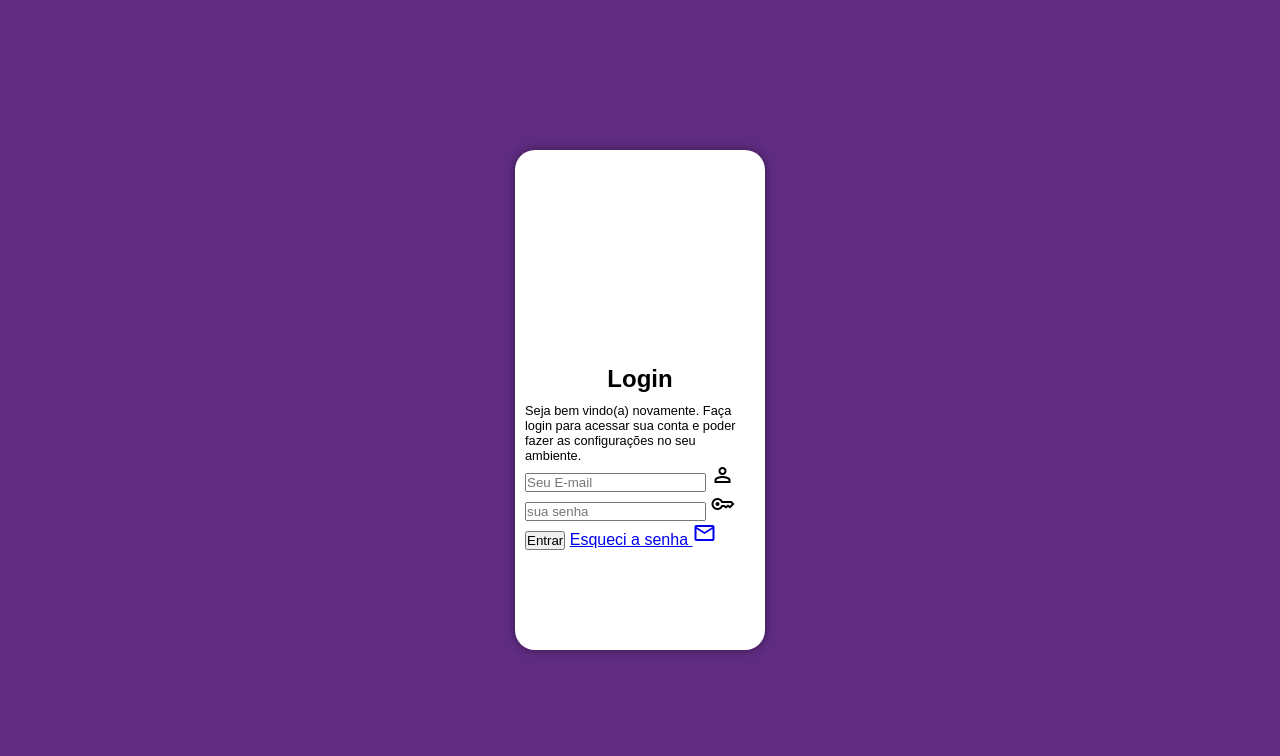
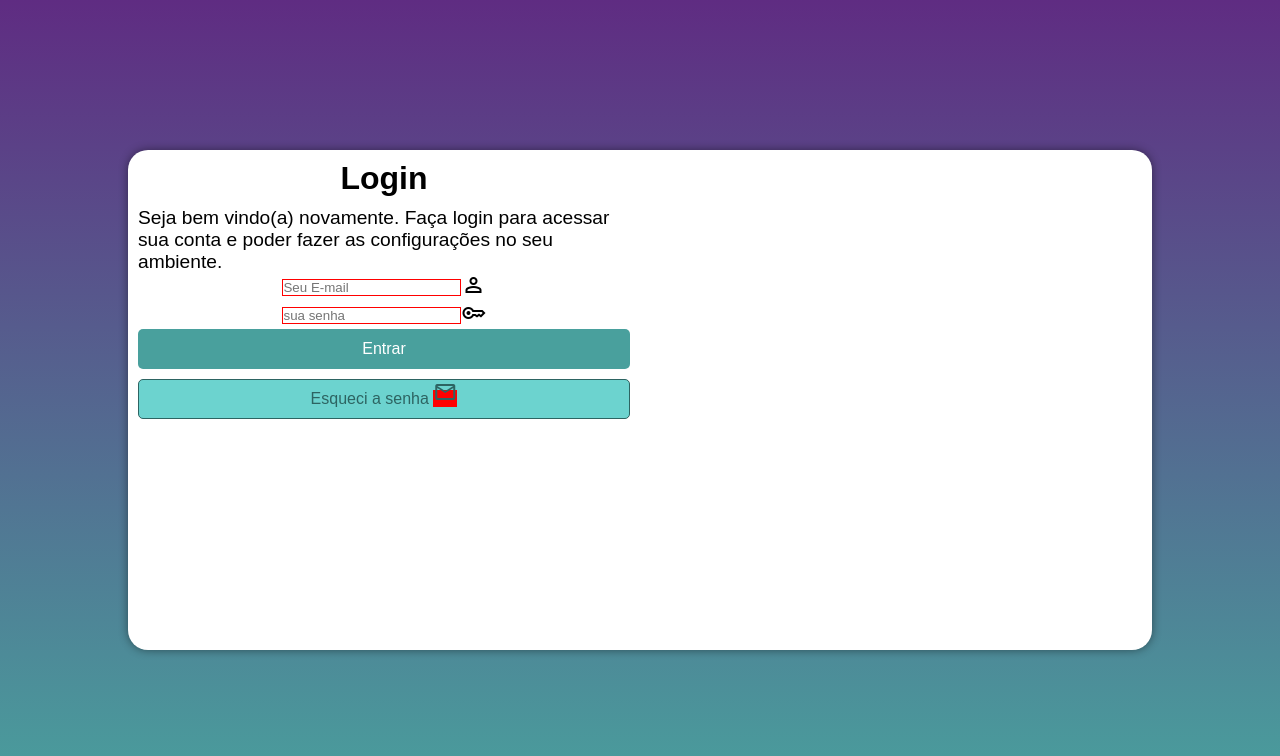
Before and after one commit to Anderson-dev-ti/projeto-tela-de-login, a plain HTML site: page index.html in a window 1280 px wide. Drawn offline with nearby package versions, Linux system fonts and the light colour scheme.

Commit message:
Atualizei o projeto tela de Login

```diff
--- a/estilos/media-query.css
+++ b/estilos/media-query.css
@@ -71,3 +71,34 @@ Grandes telas: acima de 1200px
         font-size: 1.2em;
     }
 }
+
+@media screen and (min-width: 1200px) {
+
+    body, html, main {
+        background-image: linear-gradient(to top, #49a09d, #5f2c82);
+    }
+
+    section#login {
+        width: 80vw;
+    }
+
+    section#login div#imagem {
+        float: right;
+        width: 50%;
+        height: 100%;
+    }
+
+    section#login div#formulario {
+        float: left;
+        width: 50%;
+        height: 100%;
+    }
+
+    section#login div#formulario h1 {
+        font-size: 2em;
+    }
+
+    section#login div#formulario p {
+        font-size: 1.2em;
+    }
+}
--- a/estilos/style.css
+++ b/estilos/style.css
@@ -71,3 +71,56 @@ section#login div#formulario h1 {
 section#login div#formulario p {
     font-size: 0.8em;
 }
+
+form > input[type=submit] {
+    display: block;
+    font-size: 1em;
+    width: 100%;
+    height: 40px;
+    color: white;
+    background-color: #49a09d;
+    border-radius: 5px;
+    border: none;
+    cursor: pointer;
+    margin-bottom: 10px;
+}
+
+form > input[type=submit]:hover {
+    background-color: #2d6462;
+}
+
+.campo {
+    display: flex;
+    align-items: center;
+    justify-content: center;
+}
+
+.campo input {
+    border: 1px solid red;
+}
+
+form > a.botao {
+    display: block;
+    font-size: 1em;
+    text-align: center;
+    width: 100%;
+    height: 40px;
+    border-radius: 5px;
+    background-color: #6cd3cf;
+    color: #2d6462;
+    border: 1px solid #2d6462;
+    cursor: pointer;
+    text-decoration: none;
+    border-radius: 5px;
+}
+
+form > a.botao > i {
+    font-size: 1em;
+    background-color: yellow;
+}
+
+form > a.botao .material-icons {
+    height: 30px;
+    width: 30px;
+    background-color: red;
+}
--- a/index.html
+++ b/index.html
@@ -36,8 +36,9 @@
                         </label>
                     </div>
                     <input type="submit" value="Entrar">
-                    <a href="esqueci.htmml">
-                        Esqueci a senha <i class="material-icons">
+                    <a href="esqueci.htmml" class="botao">
+                        Esqueci a senha
+                        <i class="material-icons">
                             <span class="material-symbols-outlined">
                                 mail
                                 </span>
```
